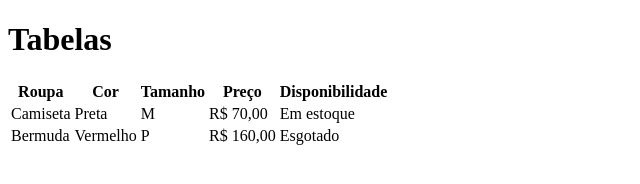
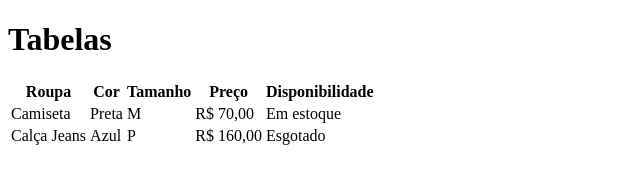
Before and after one commit to abarguelho0604/09-aula-tabela-html, a plain HTML site: page index.html in a window 1280 px wide. Shown: the whole page, without its empty margins (0-640 px from the left). Drawn offline with Linux system fonts and the light colour scheme.

Commit message:
trocado de bermuda para calça jeans

```diff
--- a/index.html
+++ b/index.html
@@ -26,8 +26,8 @@
             <td>Em estoque</td>
         </tr>
         <tr>
-            <td>Bermuda</td>
-            <td>Vermelho</td>
+            <td>Calça Jeans</td>
+            <td>Azul</td>
             <td>P</td>
             <td>R$ 160,00</td>
             <td>Esgotado</td>
```
